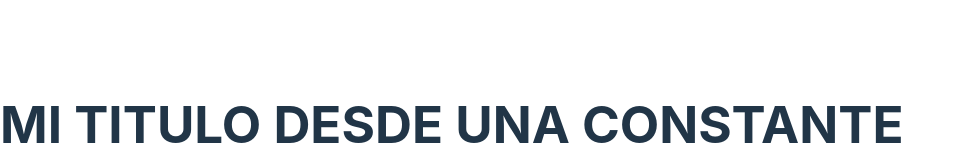
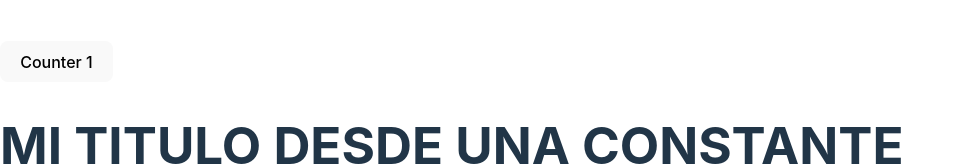
Before and after one commit to shencanet/React01, a React (Vite) app: page / in a window 1280 px wide. Shown: the top 166 px of the page, without its empty margins (0-964 px from the left). Built offline with nearby package versions, Linux system fonts and the light colour scheme.

Commit message:
first commit

```diff
--- a/src/App.jsx
+++ b/src/App.jsx
@@ -2,6 +2,7 @@ import { Fragment } from 'react';
 import Img1 from './assets/images/react.svg';
 import MyButton from '../public/components/Button';
 import WelcomeText from '../public/components/WelcomeText';
+import ButtonState from './ButtonState';
 
 
 const OnlineText = () => {
@@ -37,6 +38,7 @@ const App = () => {
 
   return (
     <>
+      <ButtonState />
       <h1 className={classTitle}>{name.toUpperCase()}</h1>
       <img src={patkImg} alt={`imagen-${name}`} />
       <img src={Img1} alt={`imagen-${name}`} />
--- /dev/null
+++ b/src/ButtonState.jsx
@@ -0,0 +1,20 @@
+import { useState } from "react";
+
+const ButtonState = () => {
+    let count = 0;
+    const arrayState = useState(1);//inicializado
+    const stateNumber = arrayState[0];//ESTADO
+    const stateFunction = arrayState[1];//FUNCION  MODIFICADORA
+
+
+
+    const handleClick = () => {
+        console.log('Boton Clickeado');
+        //count++;
+        stateFunction(stateNumber + 1);
+        console.log(arrayState);
+    };
+  return <button onClick={handleClick}>Counter  {stateNumber}</button>;
+}
+
+export default ButtonState;
```
